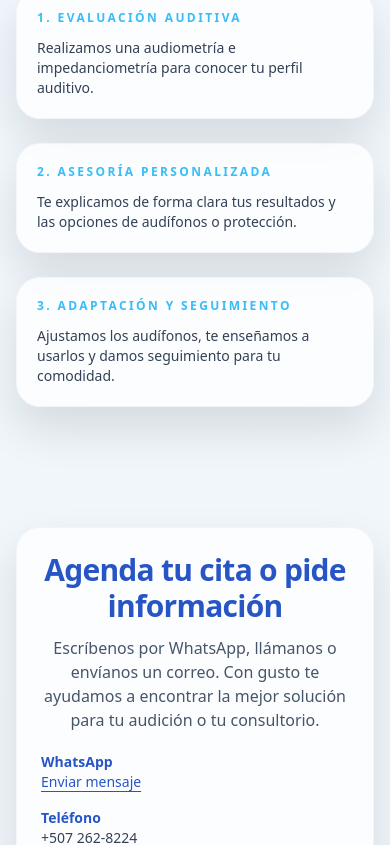
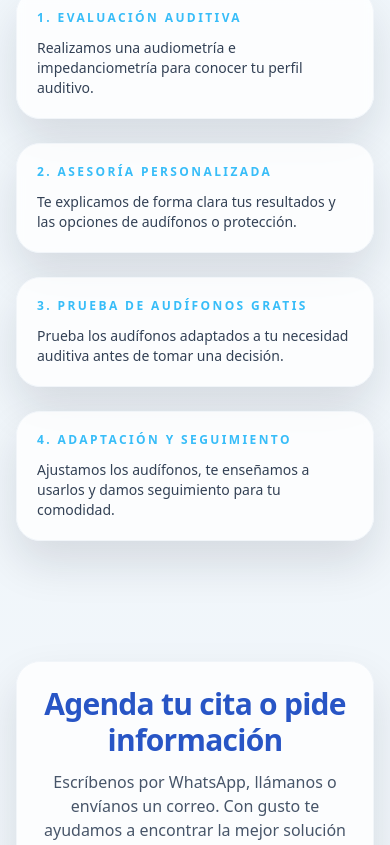
Before and after one commit to lulabtechnology/audiomedica, a Next.js app: page / in a window 390 px wide. Shown: the part 5206-6051 px from the top of the page. Built offline with nearby package versions, Linux system fonts and the light colour scheme.

Commit message:
Update ProcessSection.tsx

```diff
--- a/components/ProcessSection.tsx
+++ b/components/ProcessSection.tsx
@@ -9,7 +9,11 @@ export default function ProcessSection() {
       text: "Te explicamos de forma clara tus resultados y las opciones de audífonos o protección."
     },
     {
-      title: "3. Adaptación y seguimiento",
+      title: "3. Prueba de audífonos GRATIS",
+      text: "Prueba los audífonos adaptados a tu necesidad auditiva antes de tomar una decisión."
+    },
+    {
+      title: "4. Adaptación y seguimiento",
       text: "Ajustamos los audífonos, te enseñamos a usarlos y damos seguimiento para tu comodidad."
     }
   ];
@@ -24,7 +28,7 @@ export default function ProcessSection() {
         </p>
       </div>
 
-      <div className="grid gap-6 md:grid-cols-3">
+      <div className="grid gap-6 md:grid-cols-4">
         {steps.map((step) => (
           <div key={step.title} className="section-card p-5 md:p-6 space-y-3">
             <p className="text-xs font-semibold tracking-[0.2em] uppercase text-brand-accent">
```
